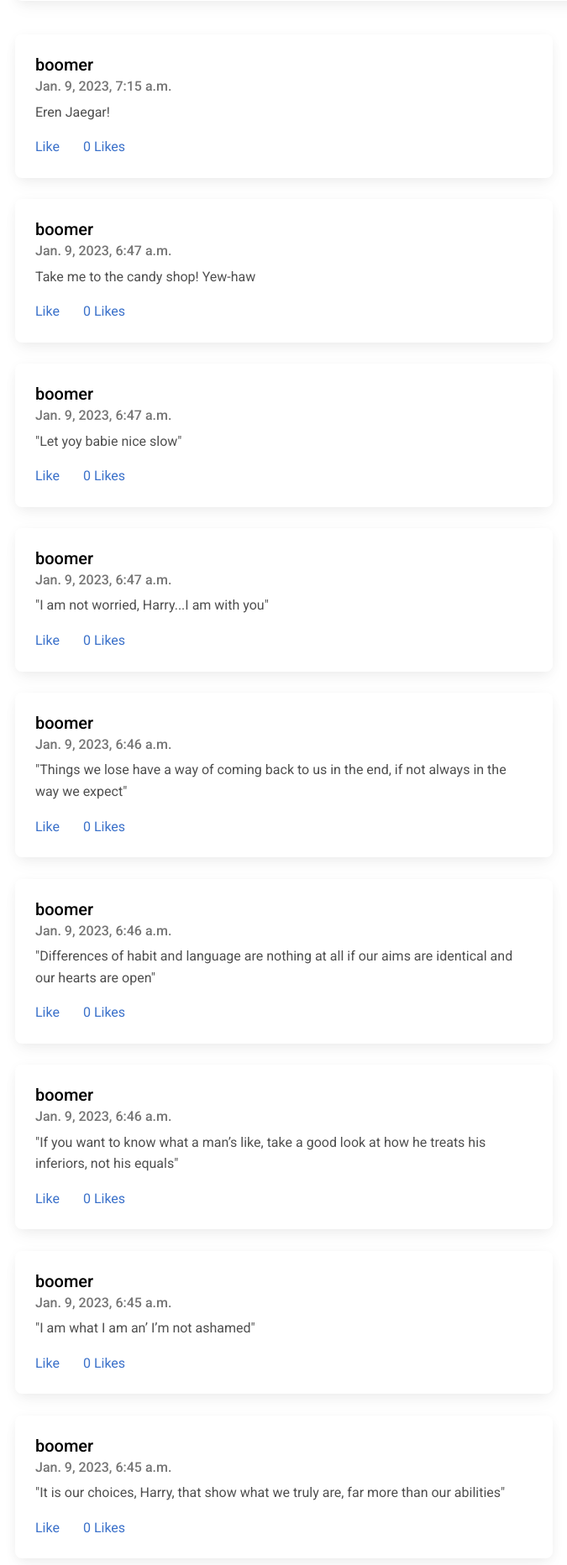
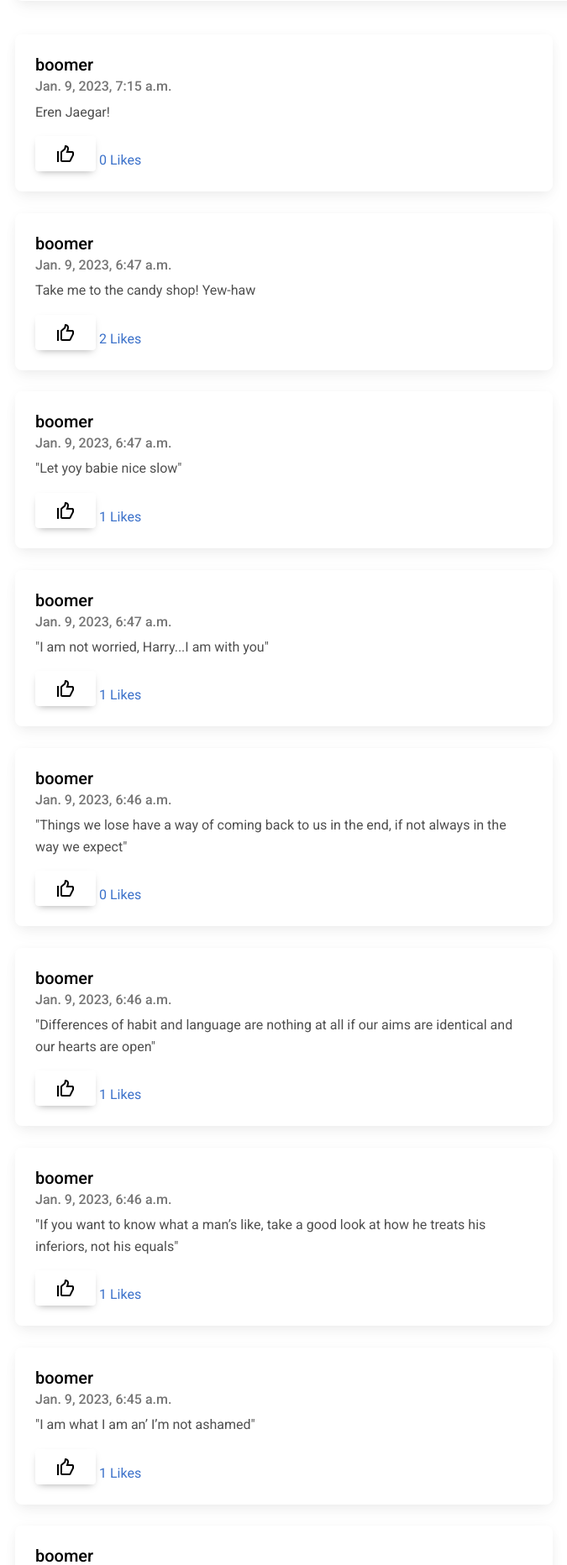
Before and after one commit to aviiciii/network, a Django app: a page that uses profilepage/templates/profilepage/profile.html in a window 1280 px wide. Shown: the part 210-2074 px from the top of the page at 84% size, without its empty margins (174-849 px from the left). Run offline with Django 3.2, Linux system fonts and the light colour scheme; data comes from the database, SQL or seed files in the repository; both versions use the stored data as it was after the commit.

Commit message:
likes integrated in all feed pages

```diff
--- a/profilepage/templates/profilepage/profile.html
+++ b/profilepage/templates/profilepage/profile.html
@@ -3,7 +3,7 @@
 
 {% block body %}
 <script src="{% static 'network/script.js' %}"></script>
-
+{% csrf_token %}
 
     <div class="userdetails">
 
@@ -53,14 +53,19 @@
                         <a class="post_user" href="{% url 'profile' post.user %}"><h5 class="card-title">{{post.user}}</h5></a>
                         <h6 class="card-subtitle mb-2 text-muted">{{ post.timestamp }}</h6>
                         <p id="content-{{post.pk}}"class="card-text">{{ post.content }}</p>
-                        <a href="#" class="card-link">Like</a>
-                        <a href="#" class="card-link">
-                            {% if post.like %}
-                                {{ post.likes }} &nbsp
-                            {% else %}
-                                0 Likes &nbsp
-                            {% endif %}
+
+                        <!-- likes -->
+                        {% if user in post.likes.all %}
+                            <input id="like-{{post.pk}}" type="image" data-postid={{post.pk}} data-status="liked" src="{% static 'network/img/liked.png' %}" class="like btn">
+                        {% else %}
+                            <input id="like-{{post.pk}}" type="image" data-postid={{post.pk}} data-status="unliked" src="{% static 'network/img/unliked.png' %}" class="like btn">
+                        {% endif %}
+                        </input>
+
+                        <a href="#" id="nooflikes-{{post.pk}}" class="card-link">
+                            {{ post.likes.all.count }} Likes &nbsp
                         </a>
+
                         {% if user.is_authenticated %}
                             {% if user == post.user %}
                                 <btn id="{{post.pk}}" class="btn btn-primary edit">Edit</btn>
@@ -72,7 +77,7 @@
                             {% if user == post.user %}
                                 <div class="card-body" id="edit-{{post.pk}}" style="display: none;">
                                 <!-- <div class="card-body" id="edit-{{post.pk}}"> -->
-                                    {% csrf_token %}
+
                                     <!-- normal -->
                                     <a class="post_user" href="{% url 'profile' post.user %}"><h5 class="card-title">{{post.user}}</h5></a>
                                     <h6 class="card-subtitle mb-2 text-muted">{{ post.timestamp }}</h6>
```
Also changed, not shown: followingfeed/templates/followingfeed/followingfeed.html (+16 -10 lines), network/templates/network/index.html (+4 -23 lines), db.sqlite3.
